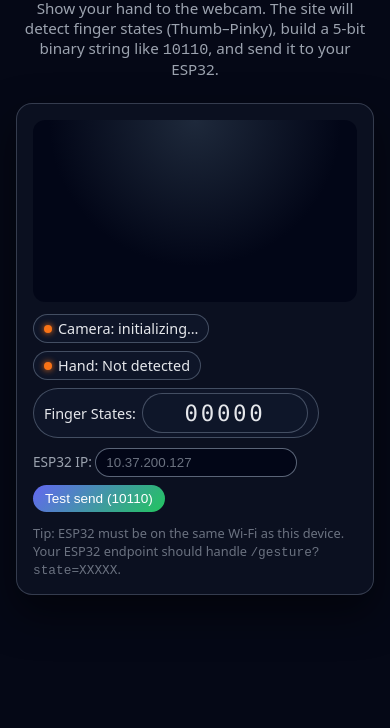
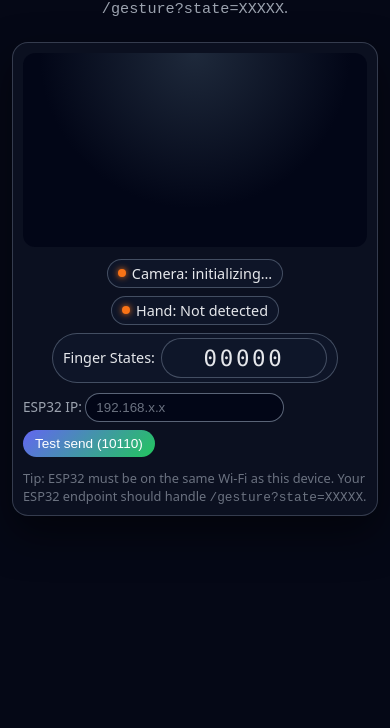
Before and after one commit to IamAayushgupta/-prosthetic_hand_using_computer_vision, a plain HTML site: page index.html in a window 390 px wide. Shown: the part 116-844 px from the top of the page. Drawn offline with Linux system fonts and the light colour scheme; a script that the page names is missing.

Commit message:
Refactor index.html for improved responsiveness
Updated styles and layout for responsiveness, adjusted padding, and improved video handling.

```diff
--- a/index.html
+++ b/index.html
@@ -15,13 +15,14 @@
       min-height: 100vh;
       align-items: center;
       justify-content: flex-start;
-      padding: 16px;
+      padding: 12px;
       box-sizing: border-box;
     }
 
     h1 {
       margin: 8px 0 4px;
       text-align: center;
+      font-size: clamp(1.3rem, 4vw, 1.7rem);
     }
 
     p {
@@ -35,7 +36,7 @@
     .card {
       background: #0b1020;
       border-radius: 16px;
-      padding: 16px;
+      padding: 12px;
       margin-top: 12px;
       box-shadow: 0 18px 40px rgba(0,0,0,0.5);
       width: 100%;
@@ -44,21 +45,24 @@
       border: 1px solid rgba(148,163,184,0.3);
     }
 
+    /* Responsive video container */
     .video-wrapper {
       position: relative;
       width: 100%;
-      padding-top: 56.25%; /* 16:9 ratio */
+      max-width: 100%;
+      aspect-ratio: 16 / 9; /* keeps shape on all screens */
       border-radius: 12px;
       overflow: hidden;
       background: radial-gradient(circle at top, #1e293b 0, #020617 60%);
     }
 
-    video, canvas {
+    video,
+    canvas {
       position: absolute;
       inset: 0;
       width: 100%;
       height: 100%;
-      object-fit: cover;
+      object-fit: contain; /* no stretching on small screens */
     }
 
     .status-bar {
@@ -120,7 +124,7 @@
       background: #020617;
       color: #e5e7eb;
       outline: none;
-      min-width: 180px;
+      min-width: 160px;
     }
 
     input[type="text"]::placeholder {
@@ -159,6 +163,15 @@
       color: #6b7280;
       margin-top: 4px;
     }
+
+    @media (max-width: 600px) {
+      .status-bar {
+        justify-content: center;
+      }
+      .card {
+        padding: 10px;
+      }
+    }
   </style>
 
   <!-- MediaPipe JS libs from jsDelivr CDN -->
@@ -170,7 +183,8 @@
   <h1>Hand Gesture → ESP32</h1>
   <p>
     Show your hand to the webcam. The site will detect finger states (Thumb–Pinky),
-    build a 5-bit binary string like <code>10110</code>, and send it to your ESP32.
+    build a 5-bit binary string like <code>10110</code>, and send it to your ESP32
+    at <code>/gesture?state=XXXXX</code>.
   </p>
 
   <div class="card">
@@ -202,7 +216,7 @@
         <input
           type="text"
           id="esp32-ip"
-          placeholder="10.37.200.127"
+          placeholder="192.168.x.x"
           value=""
         />
       </label>
@@ -315,15 +329,16 @@
     });
 
     function onResults(results) {
-      // Ensure canvas has size
-      canvasElement.width = canvasElement.clientWidth || 960;
-      canvasElement.height = canvasElement.clientHeight || 540;
+      // Use the real video resolution to avoid distortion
+      const vw = videoElement.videoWidth || 960;
+      const vh = videoElement.videoHeight || 540;
+
+      canvasElement.width = vw;
+      canvasElement.height = vh;
 
       canvasCtx.save();
       canvasCtx.clearRect(0, 0, canvasElement.width, canvasElement.height);
-      canvasCtx.drawImage(
-        results.image, 0, 0, canvasElement.width, canvasElement.height
-      );
+      canvasCtx.drawImage(results.image, 0, 0, canvasElement.width, canvasElement.height);
 
       if (results.multiHandLandmarks && results.multiHandLandmarks.length > 0) {
         setHandState(true);
@@ -351,9 +366,6 @@
           const states = getFingerStates(landmarks, handednessLabel);
           const binaryString = states.join('');
           binaryDisplay.textContent = binaryString;
-
-          // Debug if you want:
-          // console.log("Hand:", handednessLabel, "states:", states, "binary:", binaryString);
 
           // Send to ESP32 (debounced)
           sendGestureToESP32(binaryString);
```
